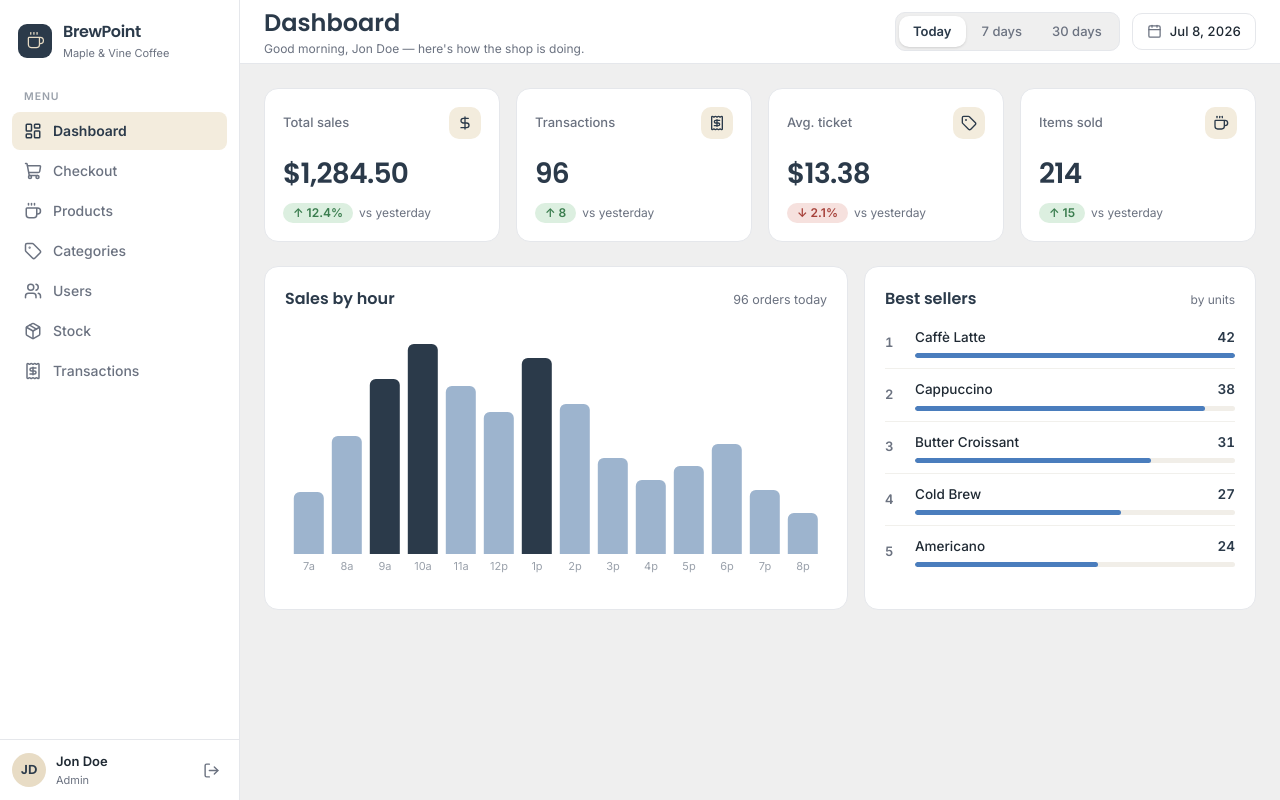
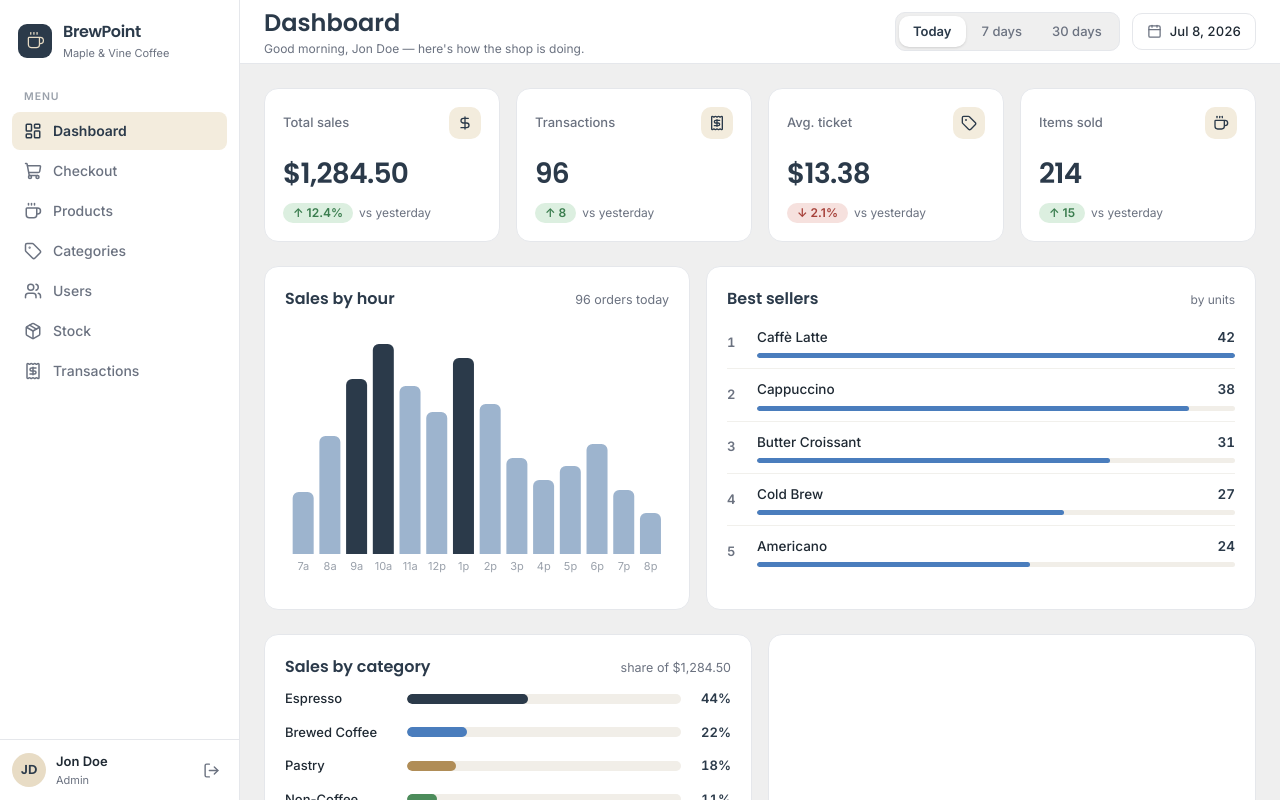
Before and after one commit to muhammadzhuhry/brewpoint, a Next.js app: page /dashboard in a window 1280 px wide. Built offline with nearby package versions, Linux system fonts and the light colour scheme.

Commit message:
feature: dummy card sales by category

```diff
--- a/app/(staff)/dashboard/page.tsx
+++ b/app/(staff)/dashboard/page.tsx
@@ -137,7 +137,7 @@ export default function DashboardPage() {
         />
       </div>
 
-      <div className="grid grid-cols-[1fr_392px] items-stretch gap-4">
+      <div className="grid grid-cols-[1fr_550px] items-stretch gap-4">
         <div className="flex flex-col gap-[18px] rounded-xl border border-border bg-card p-5">
           <div className="flex items-baseline justify-between">
             <h3 className="font-display text-base font-semibold text-primary">
@@ -171,7 +171,7 @@ export default function DashboardPage() {
           </div>
         </div>
 
-        <div className="w-[392px] rounded-xl border border-border bg-card p-5">
+        <div className="w-[550px] rounded-xl border border-border bg-card p-5">
           <div className="mb-1.5 flex items-baseline justify-between">
             <h3 className="font-display text-base font-semibold text-primary">
               Best sellers
@@ -214,6 +214,44 @@ export default function DashboardPage() {
           </div>
         </div>
       </div>
+
+      <div className="grid grid-cols-2 items-stretch gap-4">
+        <div className="rounded-xl border border-border bg-card p-5">
+          <div className="mb-2.5 flex items-baseline justify-between">
+            <h3 className="font-display text-base font-semibold text-primary">
+              Sales by category
+            </h3>
+            <span className="text-[12.5px] text-muted-foreground">
+              share of {snapshot.stats.sales}
+            </span>
+          </div>
+          <div className="flex flex-col gap-3.5">
+            {snapshot.categoryBreakdown.map((cat) => (
+              <div key={cat.name} className="flex items-center gap-3">
+                <span className="w-27.5 shrink-0 text-[13px] font-medium text-foreground">
+                  {cat.name}
+                </span>
+                <div className="h-2.5 flex-1 overflow-hidden rounded-full bg-[#F1EEE8]">
+                  <div
+                    className="h-full rounded-full"
+                    style={{
+                      width: `${cat.percent}%`,
+                      backgroundColor: cat.color,
+                    }}
+                  />
+                </div>
+                <span className="w-9.5 shrink-0 text-right text-[13px] font-semibold tabular-nums text-primary">
+                  {cat.percent}%
+                </span>
+              </div>
+            ))}
+          </div>
+        </div>
+
+        <div className="rounded-xl border border-border bg-card p-5">
+          {/* low stock nanti di sini */}
+        </div>
+      </div>
     </div>
   );
 }
```
